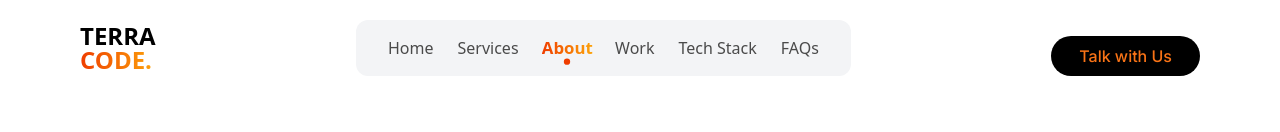
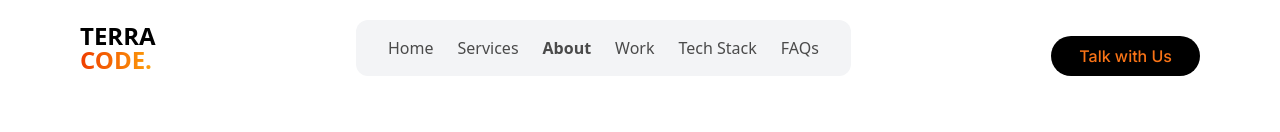
Before and after one commit to Terracode-Dev/Main-Site, a React (Vite) app: page / in a window 1280 px wide. Shown: the top 132 px of the page. Built offline with nearby package versions, Linux system fonts and the light colour scheme.

Commit message:
navbar section finalized

```diff
--- a/src/components/navbar.tsx
+++ b/src/components/navbar.tsx
@@ -30,7 +30,7 @@ const Navbar: React.FC = () => {
 
       // Active section determination
       const sections = ['hero', 'services', 'about', 'work', 'projects', 'qa'];
-      const scrollPosition = window.scrollY + window.innerHeight / 2;
+      const scrollPosition = window.scrollY + window.innerHeight / 3;
 
       for (const section of sections) {
         const element = document.getElementById(section);
@@ -55,9 +55,8 @@ const Navbar: React.FC = () => {
     return `
       nav-link
       ${activeSection === sectionName
-        ? 'active-nav-link'
-        : ''
-      }
+        ? 'text-orange-600 font-bold'
+        : 'text-gray-600 hover:text-black hover:font-semibold'}
     `;
   };
 
```
